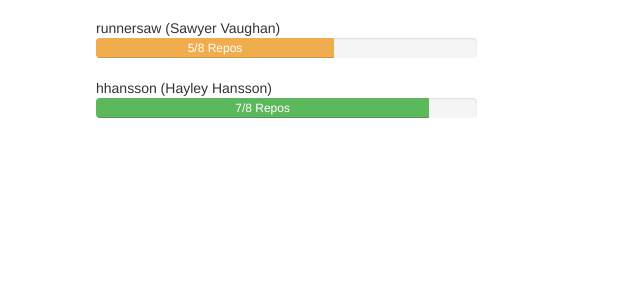
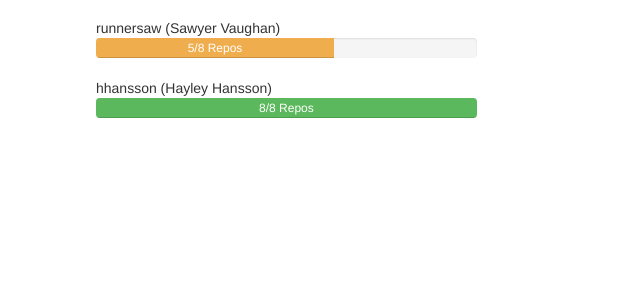
Before and after one commit to greenteawarrior/GitHubDataDash, a Flask app: page / in a window 1280 px wide. Shown: the part 333-633 px from the top of the page, without its empty margins (0-640 px from the left). Run offline with Flask 2, Linux system fonts and the light colour scheme; data that the repository does not hold is empty; some libraries are stand-ins or nearby versions.

Commit message:
made green bar mean complete, not almost done

```diff
--- a/templates/dashboard.html
+++ b/templates/dashboard.html
@@ -42,8 +42,8 @@
 
             hhansson (Hayley Hansson)
             <div class="progress">
-              <div class="progress-bar progress-bar-success" role="progressbar" aria-valuenow="45" aria-valuemin="0" aria-valuemax="100" style="width: 87.5%">
-                7/8 Repos
+              <div class="progress-bar progress-bar-success" role="progressbar" aria-valuenow="45" aria-valuemin="0" aria-valuemax="100" style="width: 100%">
+                8/8 Repos
               </div>
             </div>
 
```
